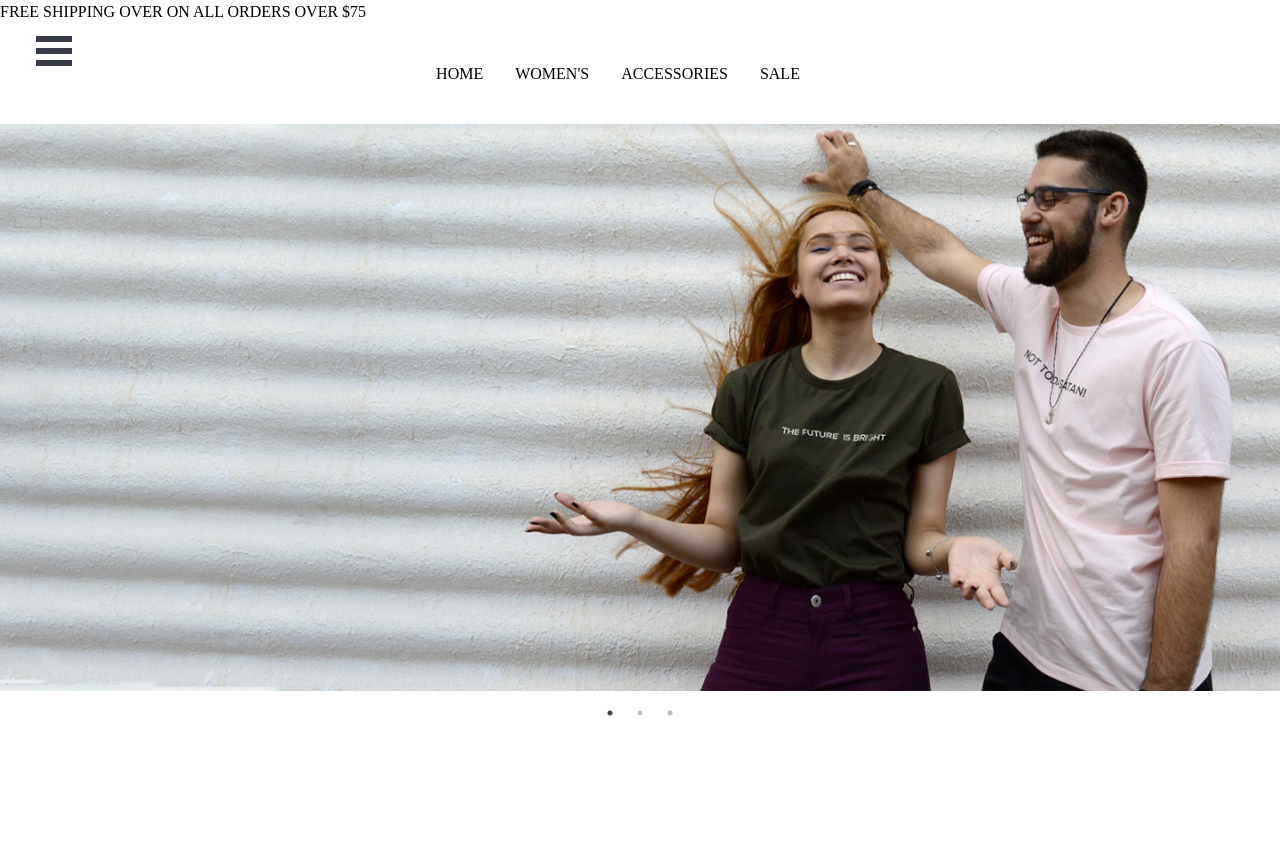
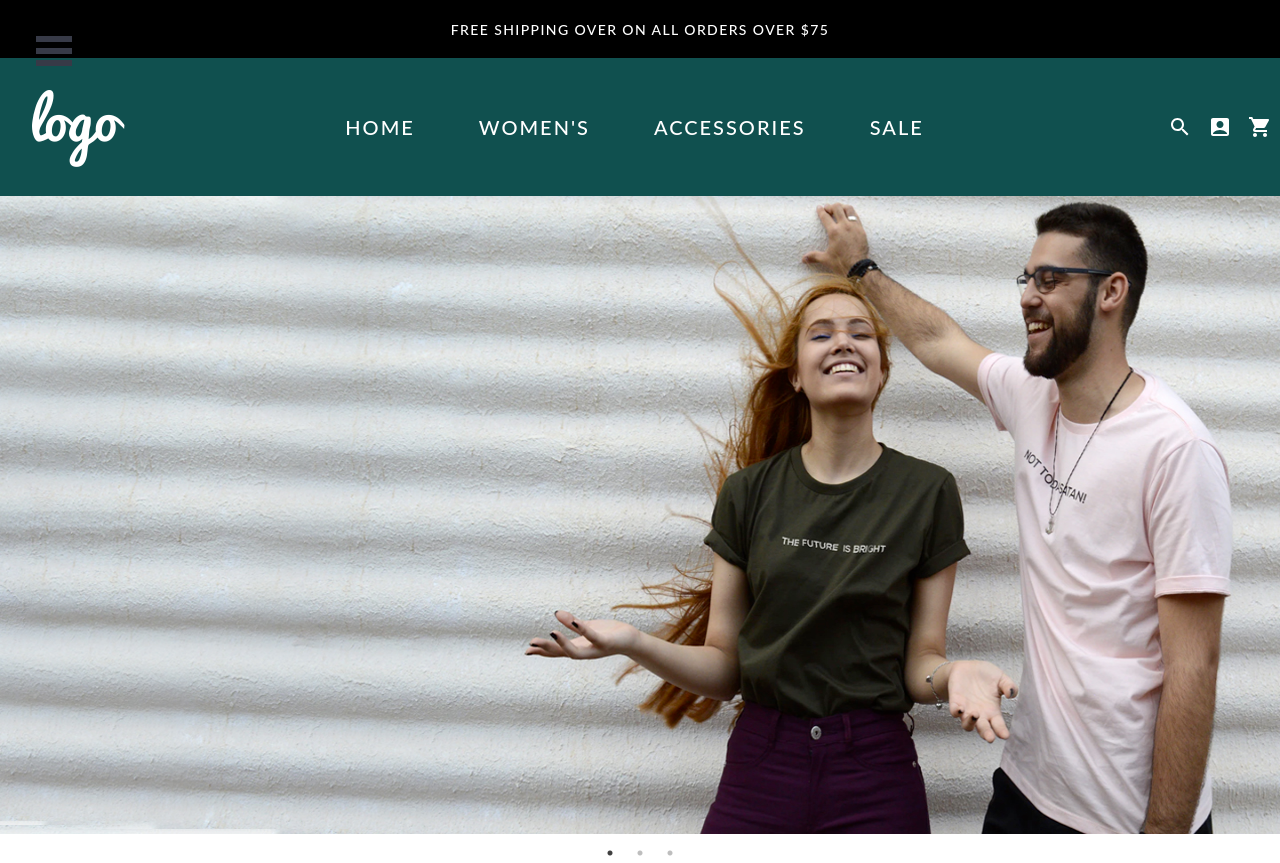
Before and after one commit to Justyboy/dyode_ecommerce, a React (Create React App) app: page / in a window 1280 px wide. Shown: the top 863 px of the page. Before the commit the page ends 800 px from the top, so only its background shows below. Built offline with nearby package versions, Linux system fonts and the light colour scheme.

Commit message:
added css for topbar, header

```diff
--- a/src/App.css
+++ b/src/App.css
@@ -19,51 +19,60 @@ dd {
   margin: 0;
 }
 
-/* Set core root defaults */
-html:focus-within {
-  scroll-behavior: smooth;
-}
 
-/* Set core body defaults */
-body {
-  min-height: 100vh;
-  text-rendering: optimizeSpeed;
-  line-height: 1.5;
-}
+/*Annoucement bar*/
+    .topbar{
+        display: flex;
+        justify-content: center;
+        align-items: center;
+        height: 58px;
+        background: #000000;
+     }
 
+    .topbar-text{
+        height: 17px;
+        left: 555px;
+        bottom: 20px;
+        font-family: Lato;
+        font-style: normal;
+        font-weight: 500;
+        font-size: 14px;
+        line-height: 17px;
+        /* identical to box height */
+        text-align: center;
+        letter-spacing: 0.1em;
+        text-transform: uppercase;
 
-/* Make images easier to work with */
-img,
-picture {
-  max-width: 100%;
-  display: block;
-}
-
-/* Inherit fonts for inputs and buttons */
-input,
-button,
-textarea,
-select {
-  font: inherit;
-}
-
-/**/
-    /* Header */
+        color: #FFFFFF;
+                    }
+            /* Header */
 
     .header{
         display: flex;
-        flex-wrap:wrap;
+        justify-content: center;
+        height: 138px;
+        background: #10504F;
     }
     .header__center{
         display: flex;
         text-align: center;
         justify-content: center;
         flex: 2;
+        font-family: Lato;
+        font-style: normal;
+        font-weight: 500;
+        font-size: 20px;
+        line-height: 24px;
+        /* identical to box height */
+        text-align: center;
+        letter-spacing: 0.1em;
+        text-transform: uppercase;
+        color: #FFFFFF;
     }
     .header__center ul, li {
     display: flex;
     cursor: pointer;
-    padding: 0 1rem;
+    padding: 0 2rem;
     align-items: center;
     justify-content: center;
     }
@@ -71,14 +80,19 @@ select {
         color: gray;
     }
     .header__right{
-
         display: flex;
         justify-content: right;
         align-self: center;
-        padding: 0 12px;
+        padding-left: 3rem;
     }
     .header__left{
+        display: flex;
+        padding: 2rem 2rem;
+    }
 
+    .header__left img{
+        width: 93px;
+        height: 77px;
     }
     svg{
         color: #fff;
@@ -86,11 +100,20 @@ select {
         cursor: pointer;
     }
 
+    /* Heroslide */
+        .hero{
+            width: 1440px;
+            height: 638px;
+            left: 0px;
+            top: 0px;
+                    }
 
-
-
-    /* Banner */
-
+      .hero-image{
+            width: 1440px;
+            height: 638px;
+            left: 0px;
+            top: 193px;
+         }
 
     /* Collections */
 
--- a/src/App.js
+++ b/src/App.js
@@ -1,10 +1,8 @@
 
 import Header from './components/Header';
-import Hero from './components/Hero';
 import Sidebar from './components/Sidebar';
-import Annoucementbar from './components/Annoucementbar';
+import Topbar from './components/Topbar';
 import Heroslide from './components/Heroslide';
-
 
 import "slick-carousel/slick/slick.css";
 import "slick-carousel/slick/slick-theme.css";
@@ -14,9 +12,15 @@ import './App.css'
 function App() {
   return (
     <div className="App" id="outer-container">
-      <Annoucementbar message="FREE SHIPPING OVER ON ALL ORDERS OVER $75 " />
+      <div className="topbar">
+      <Topbar message="FREE SHIPPING OVER ON ALL ORDERS OVER $75 " />
+      </div>
+
       {/* Sidebar */}
+
       <Sidebar pageWrapId={'page-wrap'} outerContainerId={'outer-container'} />
+
+
       {/* Header */}
         <Header />
 
--- a/src/components/Annoucementbar.js
+++ /dev/null
@@ -1,10 +0,0 @@
-import React from 'react'
-
-const Annoucementbar = (props) => {
-    const {message} = props;
-  return (
-    <div>{message}</div>
-  )
-}
-
-export default Annoucementbar
--- a/src/components/Hero.js
+++ /dev/null
@@ -1,38 +0,0 @@
-import React from 'react'
-import heroimg1 from '../assets/Heroimg1.png';
-import heroimg2 from '../assets/Heroimg2.png';
-import heroimg3 from '../assets/Heroimg3.png';
-
-const Hero = () => {
-  return (
-
-    <div className="heroSlider">
-    <div>
-    <img src={heroimg1}
-    alt="Company banner"
-    width="100%"
-    height="100%"
-    />
-    </div>
-
-    <div>
-    <img src={heroimg2}
-    alt="Company banner"
-    width="100%"
-    height="100%"
-    />
-    </div>
-    <div>
-    <img src={heroimg3}
-    alt="Company banner"
-    width="100%"
-    height="100%"
-    />
-    </div>
-    </div>
-  )
-}
-
-
-
-export default Hero
--- a/src/components/Heroslide.js
+++ b/src/components/Heroslide.js
@@ -9,28 +9,28 @@ export default function SimpleSlider() {
   var settings = {
     dots: true,
     infinite: true,
-    speed: 500,
+    speed: 300,
     slidesToShow: 1,
     slidesToScroll: 1
   };
   return (
     <Slider {...settings}>
 
-      <div>
+      <div className="hero-image">
       <img src={heroimg1}
     alt="Company banner"
     width="100%"
     height="100%"
     />
       </div>
-      <div>
+      <div className="hero-image">
       <img src={heroimg2}
     alt="Company banner"
     width="100%"
     height="100%"
     />
       </div>
-      <div>
+      <div className="hero-image">
       <img src={heroimg3}
     alt="Company banner"
     width="100%"
--- a/src/components/Sidebar.js
+++ b/src/components/Sidebar.js
@@ -5,6 +5,7 @@ import './Sidebar.css';
 
 export default props => {
   return (
+    <div className="sidebar">
     <Menu>
       <a className="menu-item" href="/">
         HOME
@@ -19,5 +20,6 @@ export default props => {
       SALE
       </a>
     </Menu>
+    </div>
   );
 };
--- /dev/null
+++ b/src/components/Topbar.js
@@ -0,0 +1,10 @@
+import React from 'react'
+
+const Topbar = (props) => {
+    const {message} = props;
+  return (
+    <div className="topbar-text">{message}</div>
+  )
+}
+
+export default Topbar
```
